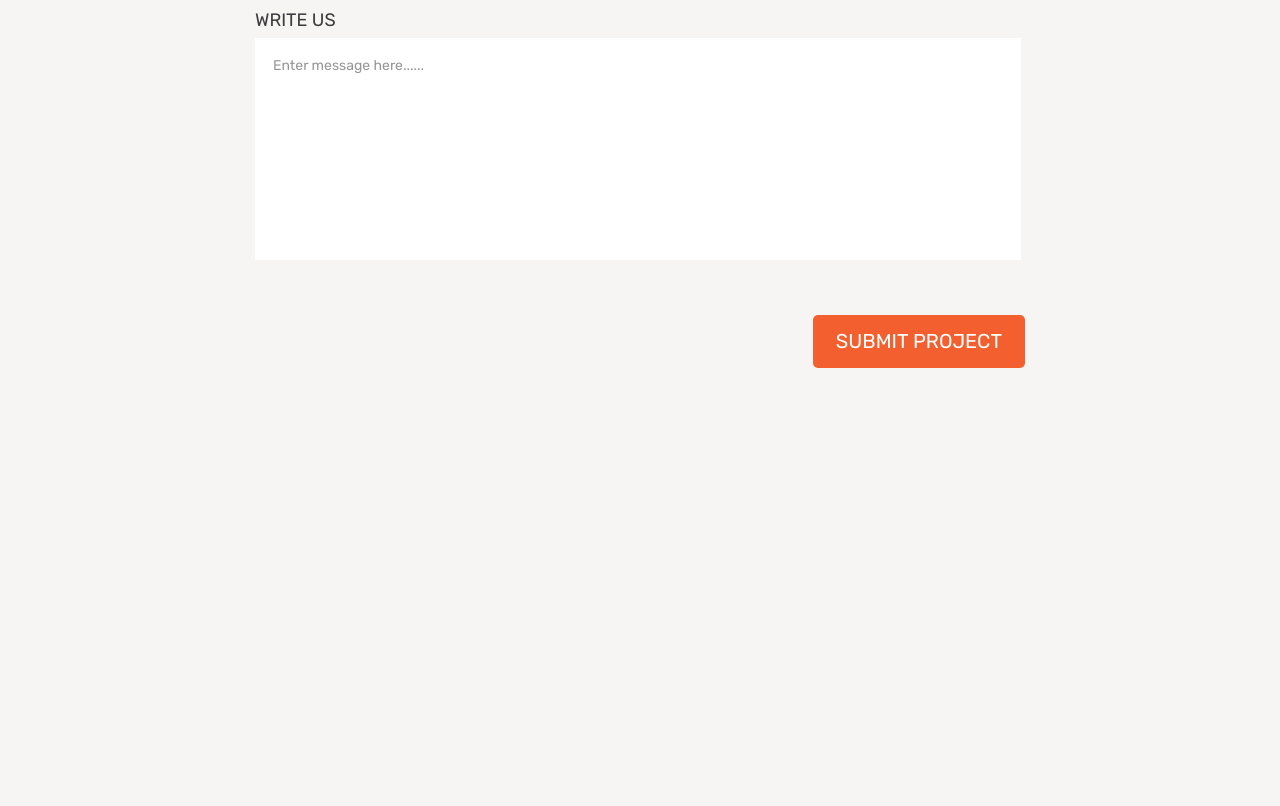
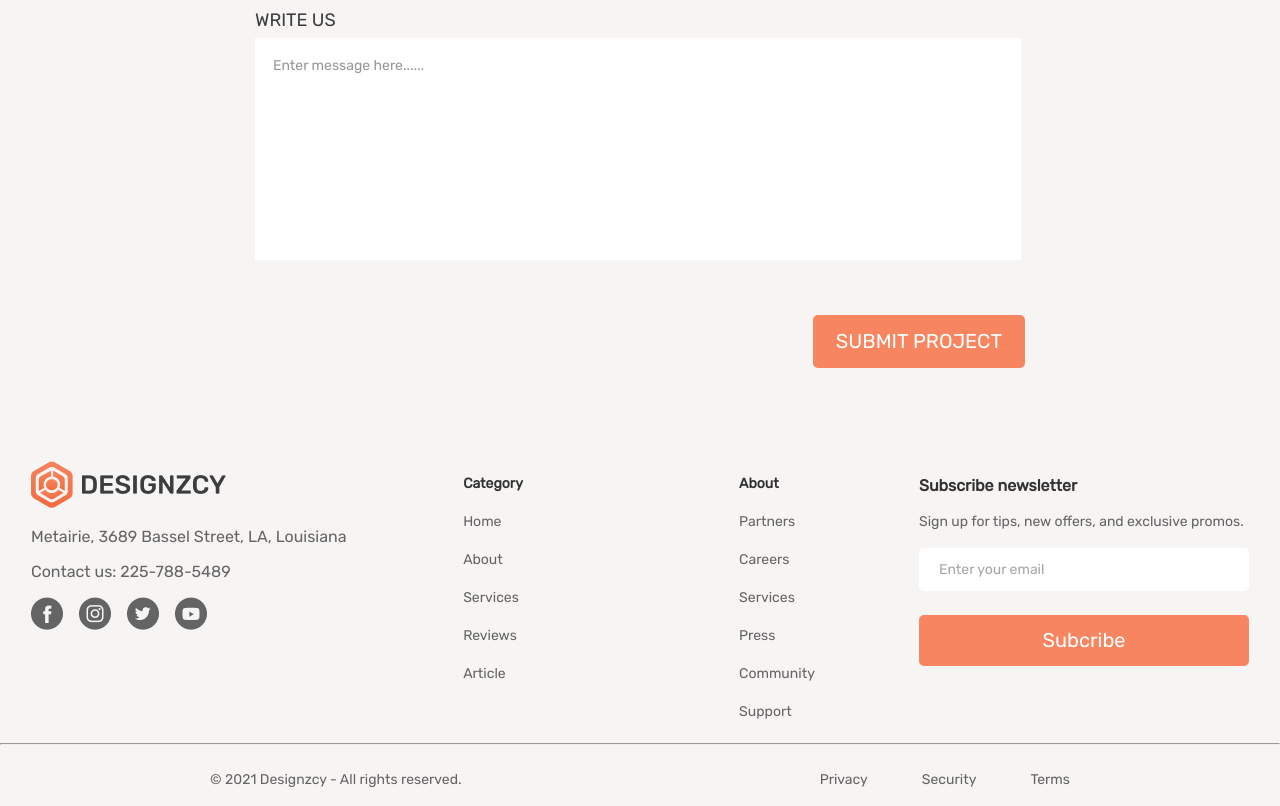
Before and after one commit to abdulhafiz0007/Designzcy-webpage, a plain HTML site: page index.html in a window 1280 px wide. Shown: the part 464-1270 px from the top of the page. Before the commit the page ends 925 px from the top, so only its background shows below. Drawn offline with Linux system fonts and the light colour scheme.

Commit message:
footer completed

```diff
--- a/index.html
+++ b/index.html
@@ -6,6 +6,7 @@
     <link rel="stylesheet" href="./css/main.css" />
     <title>Designzcy-website</title>
   </head>
+
   <body>
     <header></header>
     <main>
@@ -53,7 +54,6 @@
                     />
                   </div>
                 </div>
-
                 <div class="contact__textarea">
                   <label for="contact-textarea">WRITE US</label>
                   <textarea
@@ -63,7 +63,6 @@
                     placeholder="Enter message here......"
                   ></textarea>
                 </div>
-
                 <button class="contact__btn-submit">SUBMIT PROJECT</button>
               </form>
             </div>
@@ -71,6 +70,73 @@
         </div>
       </section>
     </main>
-    <footer></footer>
+    <footer class="footer">
+      <div class="container">
+        <div class="footer__inner">
+          <div class="footer__details">
+            <a href="./index.html" class="footer__logo">
+              <img src="./assets/images/footer-logo.png" alt="footer-logo" />
+            </a>
+
+            <p class="footer__details-title">
+              Metairie, 3689 Bassel Street, LA, Louisiana
+            </p>
+            <p class="footer__details-title">Contact us: 225-788-5489</p>
+            <div class="footer__icons">
+              <img src="./assets/images/Facebook.png" alt="" />
+              <img src="./assets/images/Instagram.png" alt="" />
+              <img src="./assets/images/Twitter.png" alt="" />
+              <img src="./assets/images/Youtube.png" alt="" />
+            </div>
+          </div>
+          <ul class="footer__ul">
+            <li>Category</li>
+            <li>Home</li>
+            <li>About</li>
+            <li>Services</li>
+            <li>Reviews</li>
+            <li>Article</li>
+          </ul>
+
+          <ul class="footer__ul">
+            <li>About</li>
+            <li>Partners</li>
+            <li>Careers</li>
+            <li>Services</li>
+            <li>Press</li>
+            <li>Community</li>
+            <li>Support</li>
+          </ul>
+
+          <ul class="footer__contact">
+            <h4>Subscribe newsletter</h4>
+            <p class="footer-desc">
+              Sign up for tips, new offers, and exclusive promos.
+            </p>
+
+            <form class="footer-form">
+              <input type="text" placeholder="Enter your email" />
+              <button>Subcribe</button>
+            </form>
+          </ul>
+        </div>
+      </div>
+
+      <hr />
+
+      <div class="container">
+        <div class="footer__bottom">
+          <div class="footer-bottom__inner">
+            <p>© 2021 Designzcy - All rights reserved.</p>
+            <ul class="footer-bottom-list">
+              <li>Privacy</li>
+              <li>Security</li>
+              <li>Terms</li>
+            </ul>
+          </div>
+        </div>
+      </div>
+    </footer>
+
   </body>
 </html>
--- a/scss/layouts/_contact.scss
+++ b/scss/layouts/_contact.scss
@@ -82,7 +82,7 @@
     padding-block: 13px;
     padding-inline: 23px;
     border: transparent;
-    background-color: #f35f2f;
+    background-color: #f68560;
     color: #ffffff;
     border-radius: 5px;
     font-size: 20px;
--- a/scss/layouts/_footer.scss
+++ b/scss/layouts/_footer.scss
@@ -0,0 +1,114 @@
+.footer {
+  &__inner {
+    display: grid;
+    grid-template-columns: repeat(4, 1fr);
+  }
+
+  &__ul {
+    list-style: none;
+
+    li {
+      color: #646464;
+      font-size: 14px;
+      line-height: 14px;
+
+      &:not(:last-child) {
+        margin-bottom: 24px;
+      }
+
+      &:first-child {
+        color: #323232;
+        font-weight: 700;
+      }
+    }
+  }
+  &__logo {
+    display: inline-block;
+    margin: 0;
+  }
+}
+
+.footer__details-title {
+  width: 320px;
+  color: #646464;
+}
+
+.footer__icons {
+  display: flex;
+  align-items: center;
+  gap: 16px;
+}
+
+.footer__icons img {
+  margin: 0;
+}
+
+.footer__contact {
+  h4 {
+    margin: 0;
+    color: #323232;
+    font-weight: 700;
+  }
+
+  p {
+    color: #646464;
+    font-size: 14px;
+    line-height: 25px;
+  }
+}
+
+.footer-form {
+  display: flex;
+  flex-direction: column;
+  gap: 24px;
+
+  input {
+    width: 290px;
+    padding-block: 12px;
+    padding-inline: 20px;
+    border-radius: 5px;
+    border: transparent;
+    outline: none;
+
+    &::placeholder {
+      color: #757575a6;
+      font-size: 14px;
+    }
+  }
+
+  button {
+    padding-block: 12px;
+    padding-inline: 117px;
+    border: transparent;
+    background-color: #f68560;
+    color: #ffffff;
+    border-radius: 5px;
+    font-size: 20px;
+    line-height: 27px;
+  }
+}
+
+.footer-bottom__inner {
+  display: flex;
+  justify-content: space-between;
+  align-items: center;
+
+  p {
+    display: block;
+    color: #646464;
+    font-size: 14px;
+    line-height: 25px;
+  }
+
+  ul {
+    list-style: none;
+    display: flex;
+    gap: 54px;
+
+    li {
+      color: #646464;
+      font-size: 14px;
+      line-height: 14px;
+    }
+  }
+}
--- a/scss/main.scss
+++ b/scss/main.scss
@@ -5,3 +5,4 @@
 
 // layouts
 @use "./layouts/contact";
+@use "./layouts/footer";
```
Also changed, not shown: assets/images/Facebook.png (added), assets/images/Instagram.png (added), assets/images/Twitter.png (added), assets/images/Youtube.png (added), assets/images/footer-logo.png (added), css/main.css, css/main.min.css, 2 other files.
